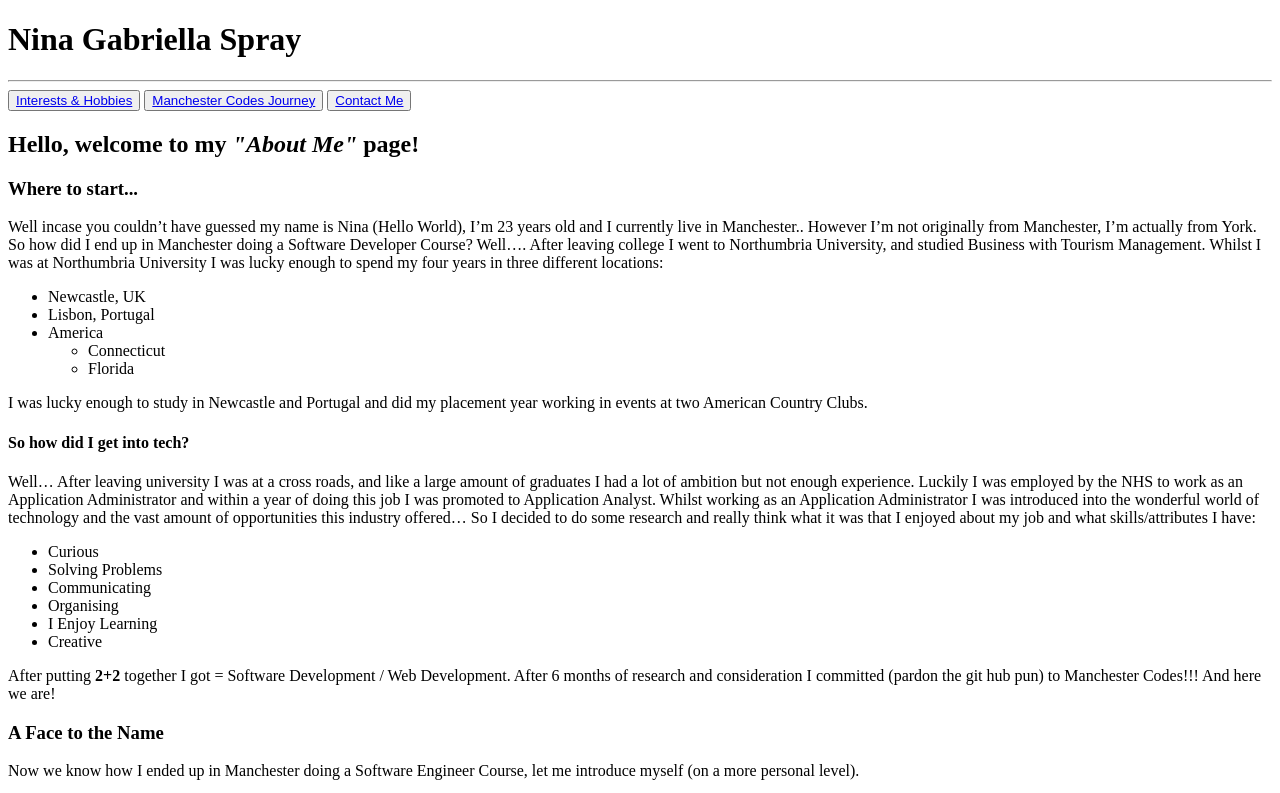
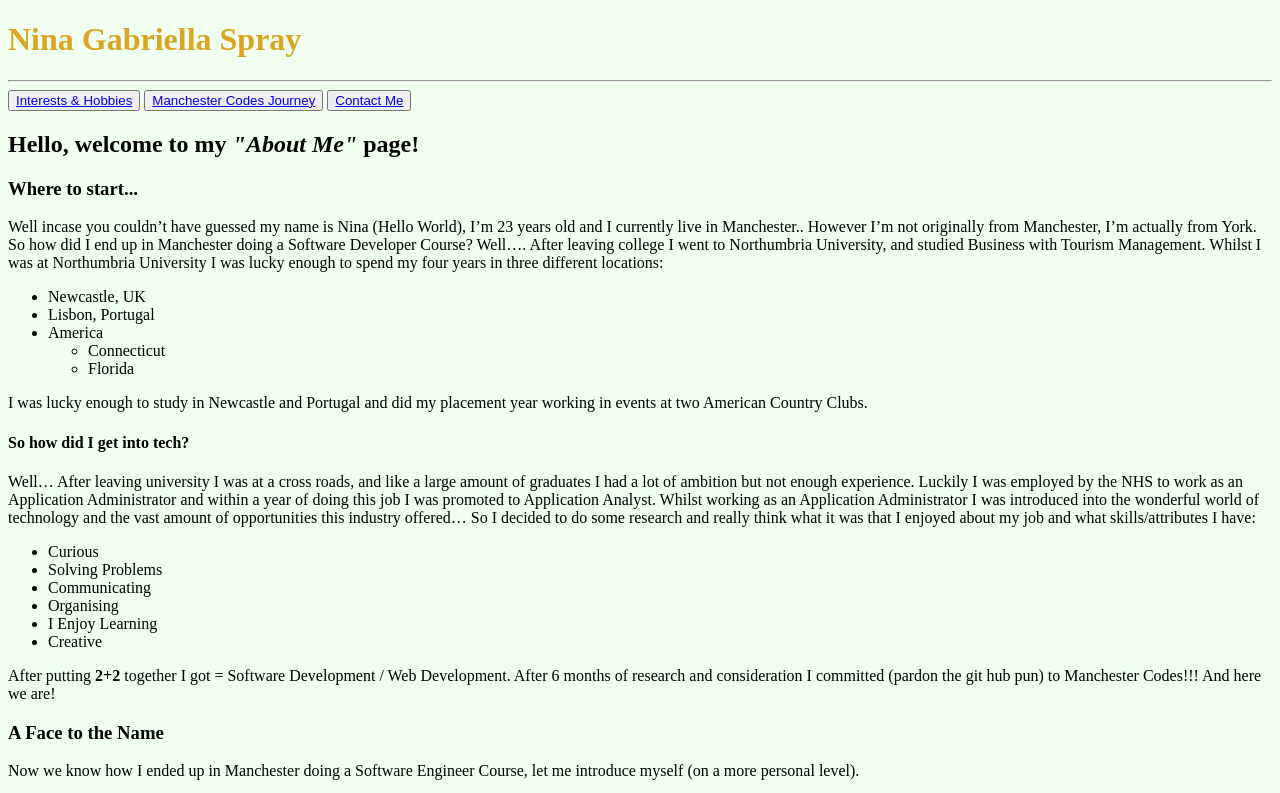
Before and after one commit to ninaspray/my-portfolio, a plain HTML site: page Index.html in a window 1280 px wide. Shown: the top 793 px of the page. Drawn offline with Linux system fonts and the light colour scheme; grey boxes are pictures that could not be loaded.

Commit message:
Corrected file name

```diff
--- a/Index.css
+++ /dev/null
@@ -1,3 +0,0 @@
-h1 {
-color: blueviolet;
-}
--- a/Index.html
+++ b/Index.html
@@ -4,6 +4,7 @@
 <head>
     <meta charset="UTF-8">
     <meta name="viewport" content="width=device-width, initial-scale=1.0">
+    <link rel="stylesheet" type="text/css" href="style.css">
     <title>About Me - Nina Spray</title>
 </head>
 
--- /dev/null
+++ b/style.css
@@ -0,0 +1,7 @@
+h1 {
+color: goldenrod;
+}
+
+body {
+background-color: honeydew;
+}
```
